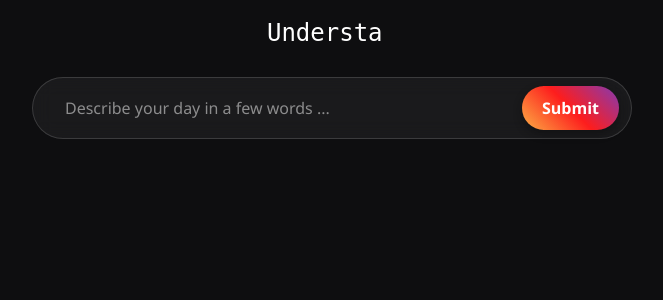
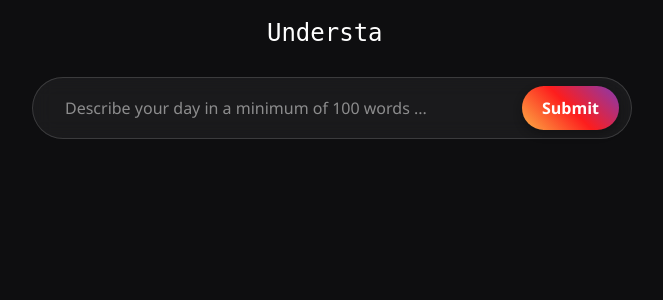
Before and after one commit to dominik-glaetzle/analyzing-mbti, a Django app: page / in a window 1280 px wide. Shown: the part 359-659 px from the top of the page, without its empty margins (308-971 px from the left). Run offline with Django 5.2, Linux system fonts and the light colour scheme; some libraries are stand-ins or nearby versions.

Commit message:
added min length of 100 "words"

```diff
--- a/frontend/mbtiapp/static/mbtiapp/style.css
+++ b/frontend/mbtiapp/static/mbtiapp/style.css
@@ -23,7 +23,6 @@ p {
   font-size: 1.25rem;
   color: #bbbbbb;
   margin-bottom: 2rem;
-  animation: fadeInUp 1.5s ease-in-out;
 }
 
 .btn-primary {
--- a/frontend/mbtiapp/templates/index.html
+++ b/frontend/mbtiapp/templates/index.html
@@ -24,9 +24,10 @@
       <input
         type="text"
         name="user_text"
-        placeholder="Describe your day in a few words ..."
+        placeholder="Describe your day in a minimum of 100 words ..."
         class="input-form form-control"
         required
+        minlength="100"
       />
       <button type="submit" class="submit-button ms-3">Submit</button>
     </form>
```
Also changed, not shown: 1 other file.
